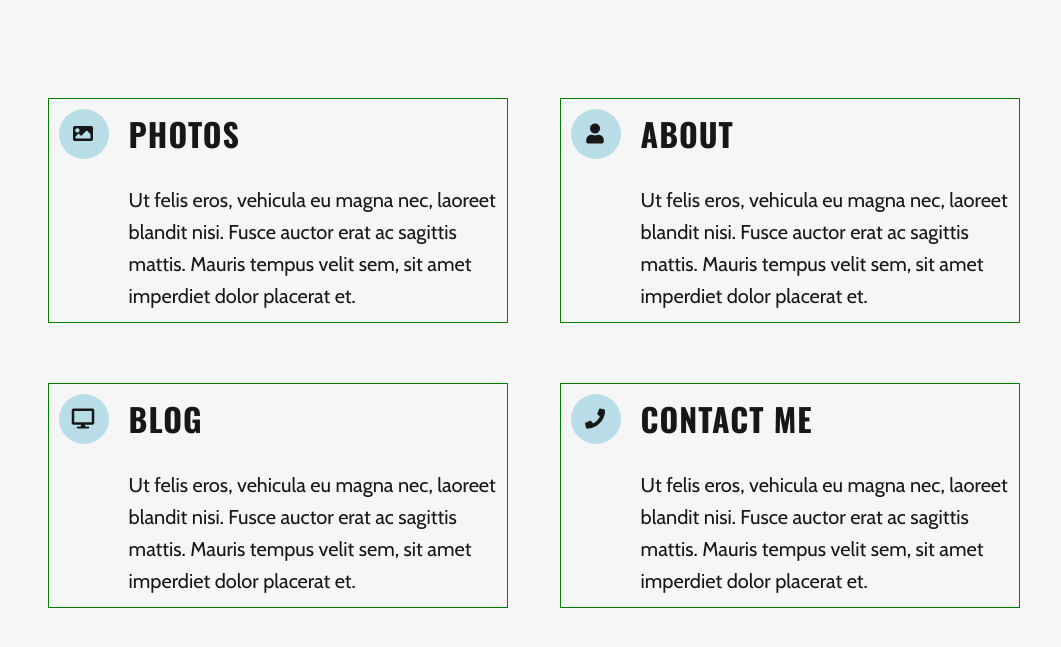
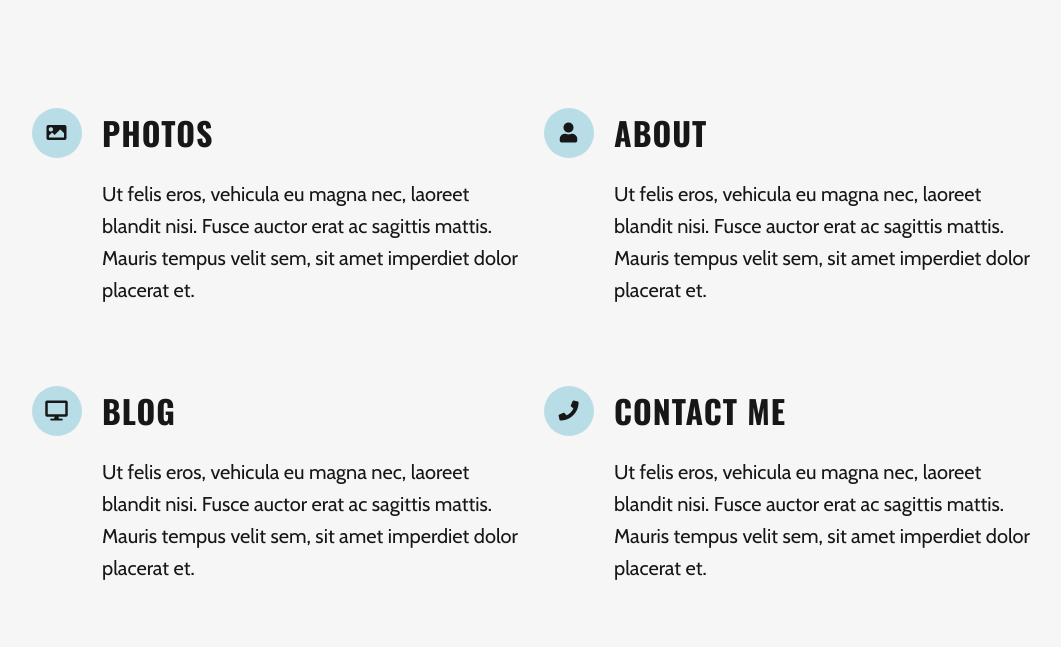
Before and after one commit to jonathanhoy/harper, a plain HTML site: page index.html in a window 1280 px wide. Shown: the part 801-1448 px from the top of the page, without its empty margins (106-1167 px from the left). Drawn offline with nearby package versions, Linux system fonts and the light colour scheme.

Commit message:
finished extra links section styling

```diff
--- a/styles/partials/_extra-links.scss
+++ b/styles/partials/_extra-links.scss
@@ -8,10 +8,9 @@
     justify-content: space-around;
   }
   &__item {
-    width: 45%;
+    width: 50%;
     margin-bottom: 60px;
     padding: 10px;
-    border: 1px solid green;
     display: flex;
     flex-direction: column;
   }
@@ -33,7 +32,7 @@
     margin-left: 20px;
   }
   &__text {
-    margin: 25px 0 0 70px;
+    margin: 20px 0 0 70px;
     width: calc(100% - 70px);
   }
 }
```
Also changed, not shown: styles/style.css.
